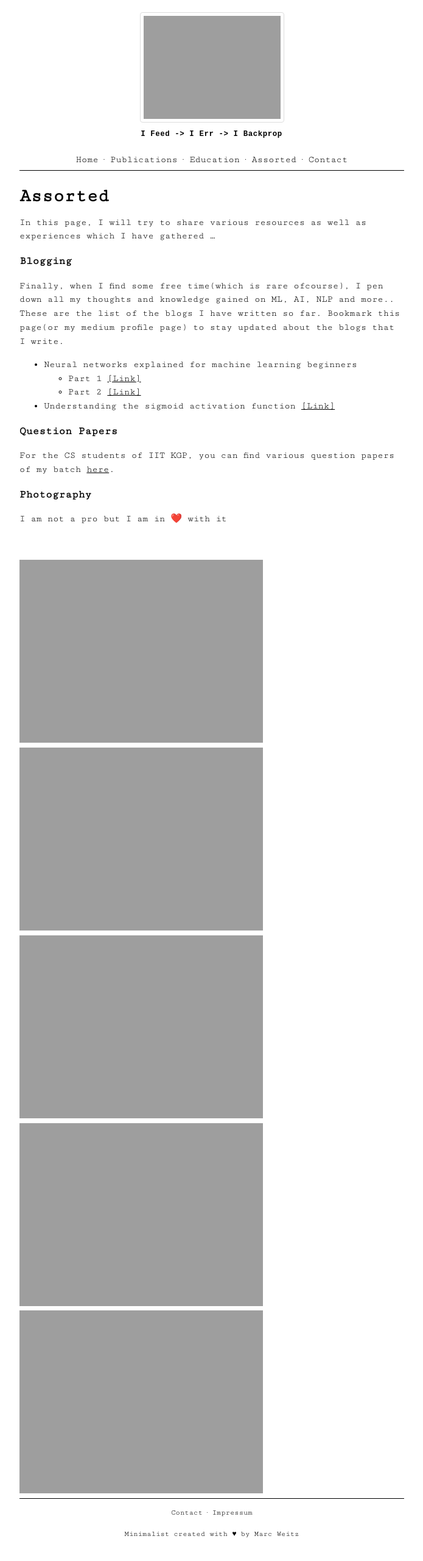
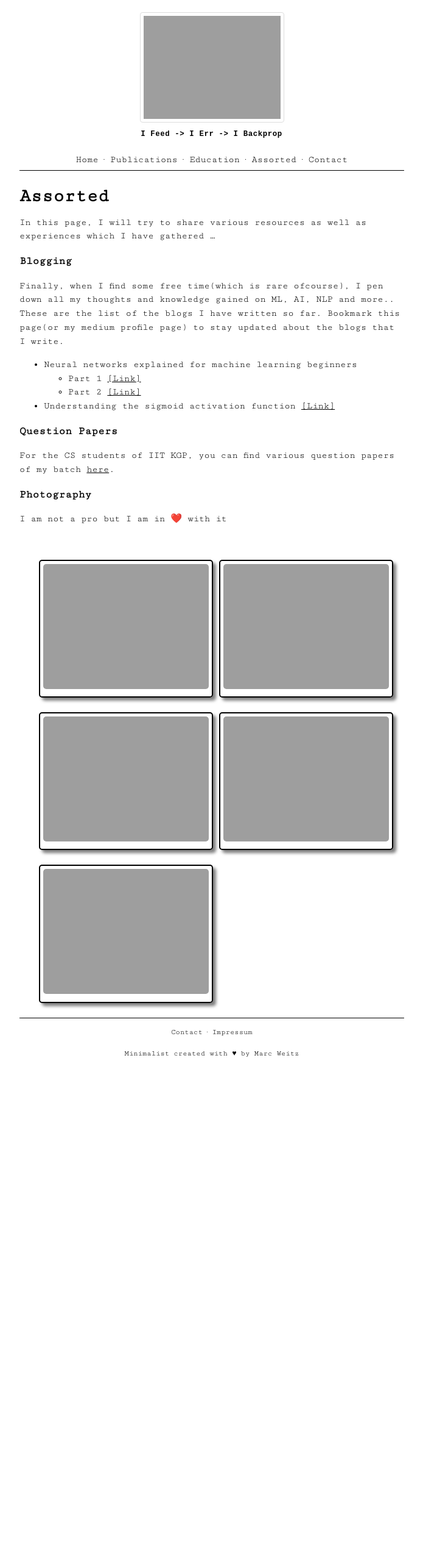
Before and after one commit to bhanu77prakash/bhanu77prakash.github.io, a Jekyll site: the page built from assorted.md, in a window 1280 px wide. Shown: the whole page at 61% size, without its empty margins (292-987 px from the left). Built offline with Jekyll 4.4.1, drawn with Linux system fonts in a browser that asks for light colours; after the commit the page ends 1772 px from its top, so only the background shows below that.

Commit message:
updated site

```diff
--- a/assets/css/style.css
+++ b/assets/css/style.css
@@ -41,6 +41,41 @@ a:hover	{
 	text-decoration: underline;
 }
 
+.grid-container {
+  columns: 5 200px;
+  column-gap: 1.5rem;
+  width: 90%;
+  margin: 0 auto;
+  div {
+    width: 150px;
+    margin: 0 1.5rem 1.5rem 0;
+    display: inline-block;
+    width: 100%;
+    border: solid 2px black;
+    padding: 5px;
+    box-shadow: 5px 5px 5px rgba(0,0,0,0.5);
+    border-radius: 5px;
+    transition: all .25s ease-in-out;
+    &:hover img {
+      filter: grayscale(0);
+    }
+    &:hover {
+      border-color: coral;
+    }
+    img {
+      width: 100%;
+      filter: grayscale(100%);
+      border-radius: 5px;
+      transition: all .25s ease-in-out;
+    }
+    p {
+      margin: 5px 0;
+      padding: 0;
+      text-align: center;
+      font-style: italic;
+    }
+  }
+}
 
 #main {
 	width: 50%;
```
